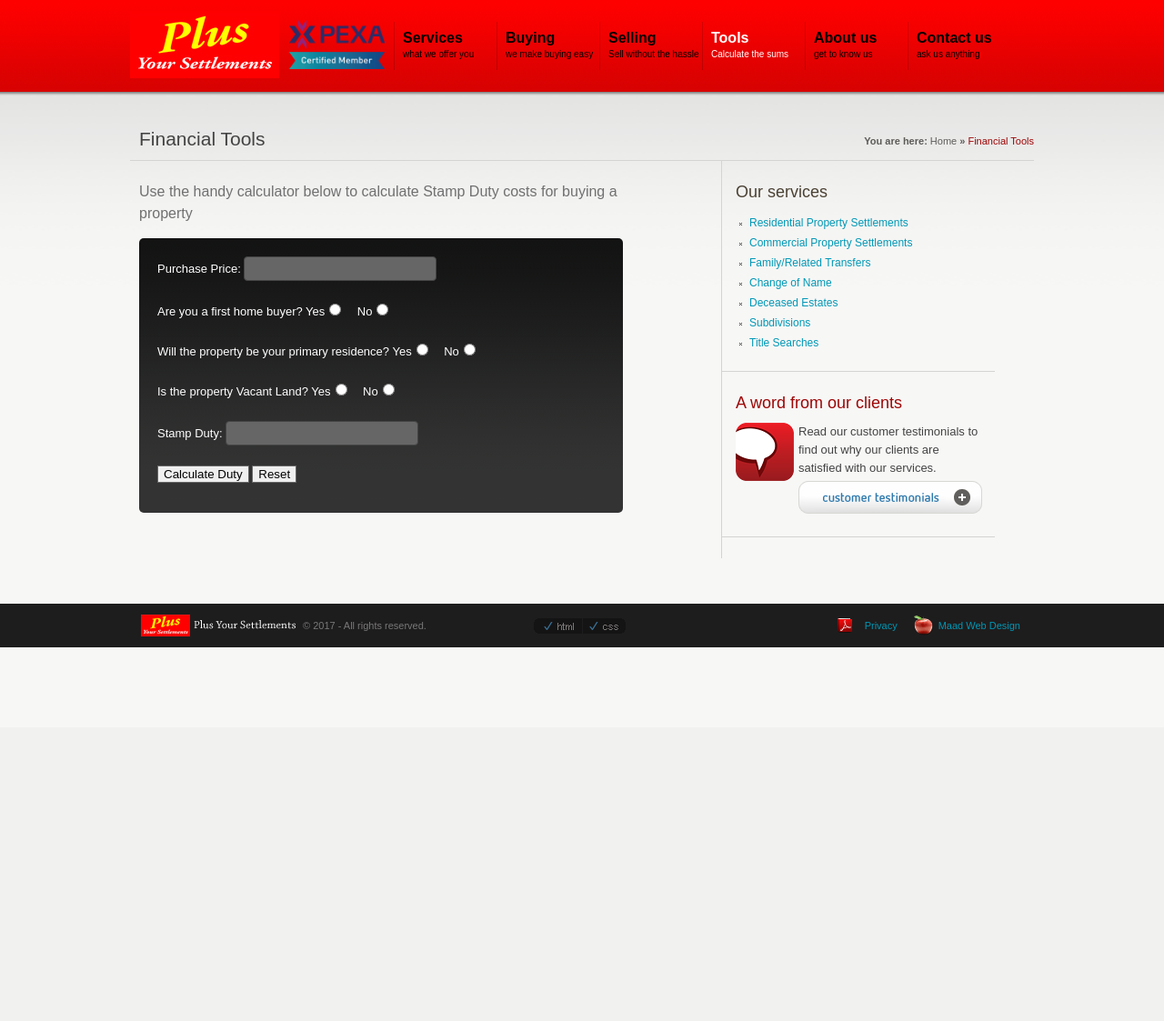
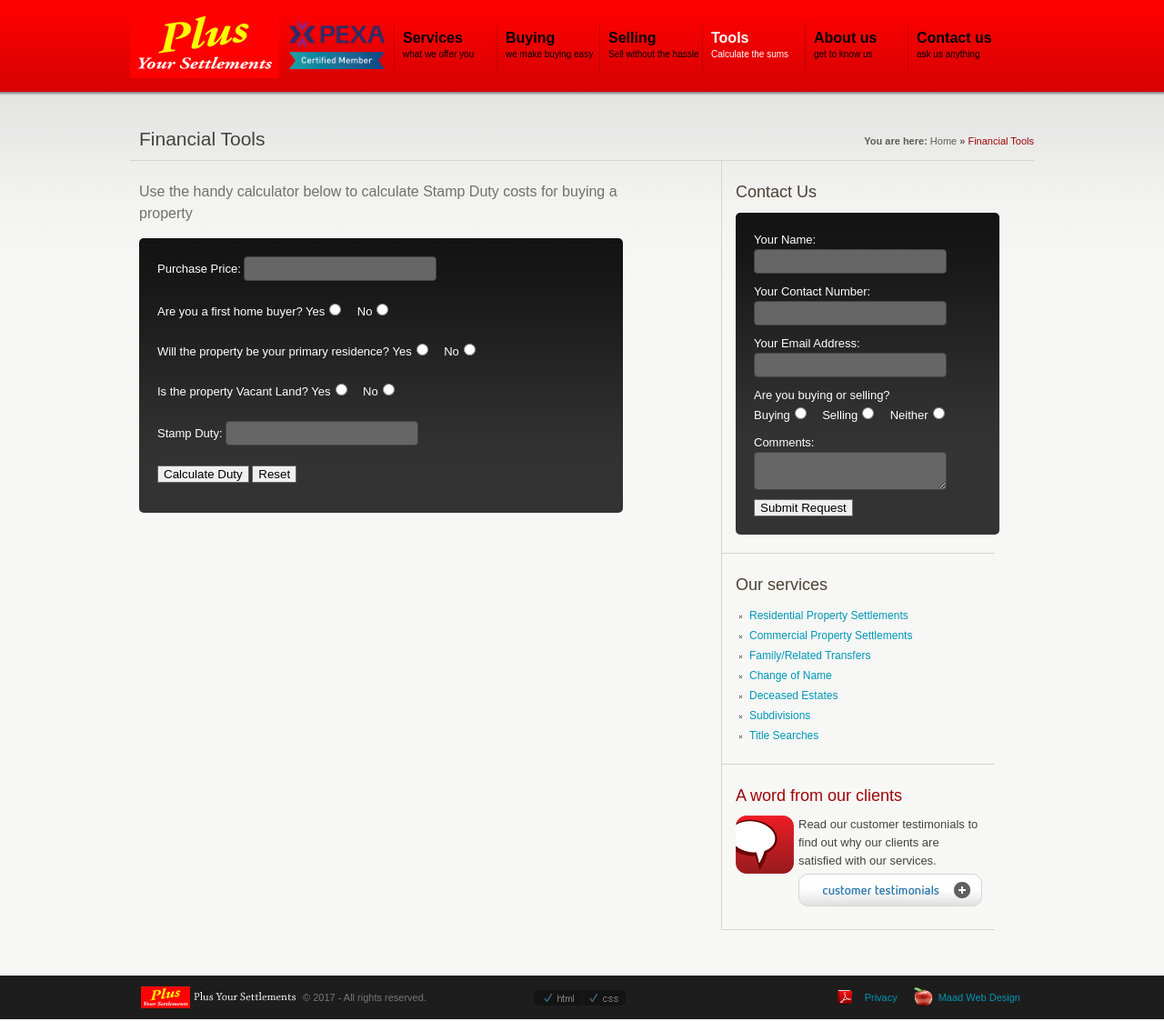
Before and after one commit to MattHealy/plusyoursettlements.com.au, a PHP site: page /tools in a window 1280 px wide. Shown: the whole page at 91% size. Before the commit the page ends 712 px from the top, so only its background shows below. Run offline with PHP 8.4, Linux system fonts and the light colour scheme; data that the repository does not hold is empty.

Commit message:
Add contact form to sidebar

```diff
--- a/about.php
+++ b/about.php
@@ -8,7 +8,7 @@
 						<h1>About Us</h1>
 					</div>
 					<div class="breadCrumbs">
-						You are here: <a href="index.html" title="Home">Home</a>
+						You are here: <a href="/" title="Home">Home</a>
 
 						&raquo;&nbsp;<span class="active">About Us</span>
 
--- a/buying.php
+++ b/buying.php
@@ -8,7 +8,7 @@
 						<h1>Buying</h1>
 					</div>
 					<div class="breadCrumbs">
-						You are here: <a href="index.html" title="Home">Home</a>
+						You are here: <a href="/" title="Home">Home</a>
 
 						&raquo;&nbsp;<span class="active">Buying</span>
 
--- a/contact.php
+++ b/contact.php
@@ -8,7 +8,7 @@
 						<h1>Contact Us</h1>
 					</div>
 					<div class="breadCrumbs">
-						You are here: <a href="index.html" title="Home">Home</a>
+						You are here: <a href="/" title="Home">Home</a>
 
 						&raquo;&nbsp;<span class="active">Contact Us</span>
 
--- a/css/style.css
+++ b/css/style.css
@@ -1312,27 +1312,34 @@ padding:0 0 10px 0;
 
 /* Contact Form */
 
-#myform {
+.myform {
 	background:#333 url(../images/contact_grad.png) repeat-x;
 	padding:10px;
 	color:#eee;
-	width:80%;
 	position:relative;
 	-moz-border-radius:5px;
 	-webkit-border-radius:5px;
 }
 
-#myform fieldset {
+#myform.myform {
+	width:80%;
+}
+
+#contactform.myform {
+	width:100%;
+}
+
+.myform fieldset {
 	border:0;
 	margin:0;
 	padding:0;
 	background:transparent;
 }
 
-#myform h3 	{ color:#fff; margin-top:0px; }
-#myform p 	{ color:#fff; margin:10px; 0 0 0; }
+.myform h3 	{ color:#fff; margin-top:0px; }
+.myform p 	{ color:#fff; margin:10px; 0 0 0; }
 
-#myform input.textfield {
+.myform input.textfield {
 	border:1px solid #444;
 	background-color:#666;
 	padding:5px;
@@ -1345,7 +1352,7 @@ padding:0 0 10px 0;
 	-webkit-border-radius:4px;
 }
 
-#myform textarea {
+.myform textarea {
 	border:1px solid #444;
 	background-color:#666;
 	padding:5px;
@@ -1360,10 +1367,10 @@ padding:0 0 10px 0;
 	-webkit-border-radius:4px;
 }
 
-#myform input:focus 		{ color:#e2e2e2; background-color:#777; }
-#myform input:active 	{ background-color:#888; }
+.myform input:focus 		{ color:#e2e2e2; background-color:#777; }
+.myform input:active 	{ background-color:#888; }
 
-#myform button {
+.myform button {
 	outline:0;
 	border:1px solid #666;
 }
--- a/head.php
+++ b/head.php
@@ -1,9 +1,15 @@
 <?php
- $cachebuster = '201711261141';
+ $cachebuster = '201711271022';
 
  $page = substr($_SERVER['REQUEST_URI'], 1);
 
  $active[$page]=' class="active"';
+
+ session_start();
+ // Create a new CSRF token.
+ if (! isset($_SESSION['csrf_token'])) {
+     $_SESSION['csrf_token'] = base64_encode(openssl_random_pseudo_bytes(32));
+ }
 
 ?>
 
--- /dev/null
+++ b/robots.txt
@@ -0,0 +1,4 @@
+User-agent: *
+Disallow: /contact/submit
+Disallow: /thanks
+Disallow: /error
--- a/sidebar.php
+++ b/sidebar.php
@@ -1,4 +1,40 @@
 <div class="right">
+
+	<div class="rightBlock">
+		<h3>Contact Us</h3>
+		<form class="myform" id="contactform" action="/contact/submit" method="post">
+       	 		<fieldset>
+				<input type="hidden" name="csrf_token" id="csrf_token" value="<?php echo $_SESSION['csrf_token']; ?>" />
+                		<p>
+					<label for="name">Your Name:</label>
+					<input type="text" name="name" id="name" required="required" class="textfield" />
+				</p>
+                		<p>
+					<label for="phone">Your Contact Number:</label>
+					<input type="text" name="phone" id="phone" class="textfield" />
+				</p>
+                		<p>
+					<label for="email">Your Email Address:</label>
+					<input type="text" name="email" id="email" class="textfield" />
+				</p>
+				<p>
+					Are you buying or selling?<br />
+					<label for="buying">Buying<input type="radio" name="buyingselling" id="buying" value="buying" required="required" /></label>
+					&nbsp;&nbsp;
+					<label for="selling">Selling<input type="radio" name="buyingselling" id="selling" value="selling" required="required" /></label>
+					&nbsp;&nbsp;
+					<label for="neither">Neither<input type="radio" name="buyingselling" id="neither" value="neither" required="required" /></label>
+				</p>
+                		<p>
+					<label for="comments">Comments:</label>
+					<textarea class="textfield" name="comments" required="required"></textarea>
+				</p>
+				<p>
+					<button type="submit">Submit Request</button>
+       				</p>
+			</fieldset>
+		</form>
+	</div>
 
         <div class="rightBlock">
         	<h3>Our services</h3>
@@ -18,5 +54,4 @@
 	        <p><img src="images/icn-testimonial.png" alt="" style="float:left; margin-right:5px;"/>Read our customer testimonials to find out why our clients are satisfied with our services. <a href="/testimonials" title="customer testimonials"  style="margin-left:69px"><img src="images/but-testimonial-en.gif" title="customer testimonials" alt="customer testimonials"/></a></p>
 	</div>
 
-
 </div>
--- a/tools.php
+++ b/tools.php
@@ -20,7 +20,7 @@
 
 					<p class="intro-text">Use the handy calculator below to calculate Stamp Duty costs for buying a property</p>
 
-					<form id="myform">
+					<form id="myform" class="myform">
 						<fieldset>
 							<p>
 								<label for="price">Purchase Price:</label>
@@ -30,13 +30,13 @@
 								Are you a first home buyer?
 								<label for="fhortrue">Yes<input type="radio" name="fhor" id="fhortrue" value="true" required="required" /></label>
 								&nbsp;&nbsp;
-								<label for="fhorfalse">No<input type="radio" name="fhor" id="fhorfalse" value="false" /></label>
+								<label for="fhorfalse">No<input type="radio" name="fhor" id="fhorfalse" value="false" required="required" /></label>
 							</p>
 							<p>
 								Will the property be your primary residence?
 								<label for="residentialtrue">Yes<input type="radio" name="residential" id="residentialtrue" value="true" required="required" /> </label>
 								&nbsp;&nbsp;
-								<label for="residentialfalse">No<input type="radio" name="residential" id="residentialfalse" value="false" /> </label>
+								<label for="residentialfalse">No<input type="radio" name="residential" id="residentialfalse" value="false" required="required" /> </label>
 							</p>
 							<p>
 								Is the property Vacant Land?
```
Also changed, not shown: 404.php (added, +33 -0 lines), 500.php (added, +33 -0 lines), contact_submit.php (added, +61 -0 lines), docker-compose.yml (added, +11 -0 lines), thanks.php (added, +33 -0 lines), .htaccess. Lines whose indentation alone changed are shown as unchanged.
